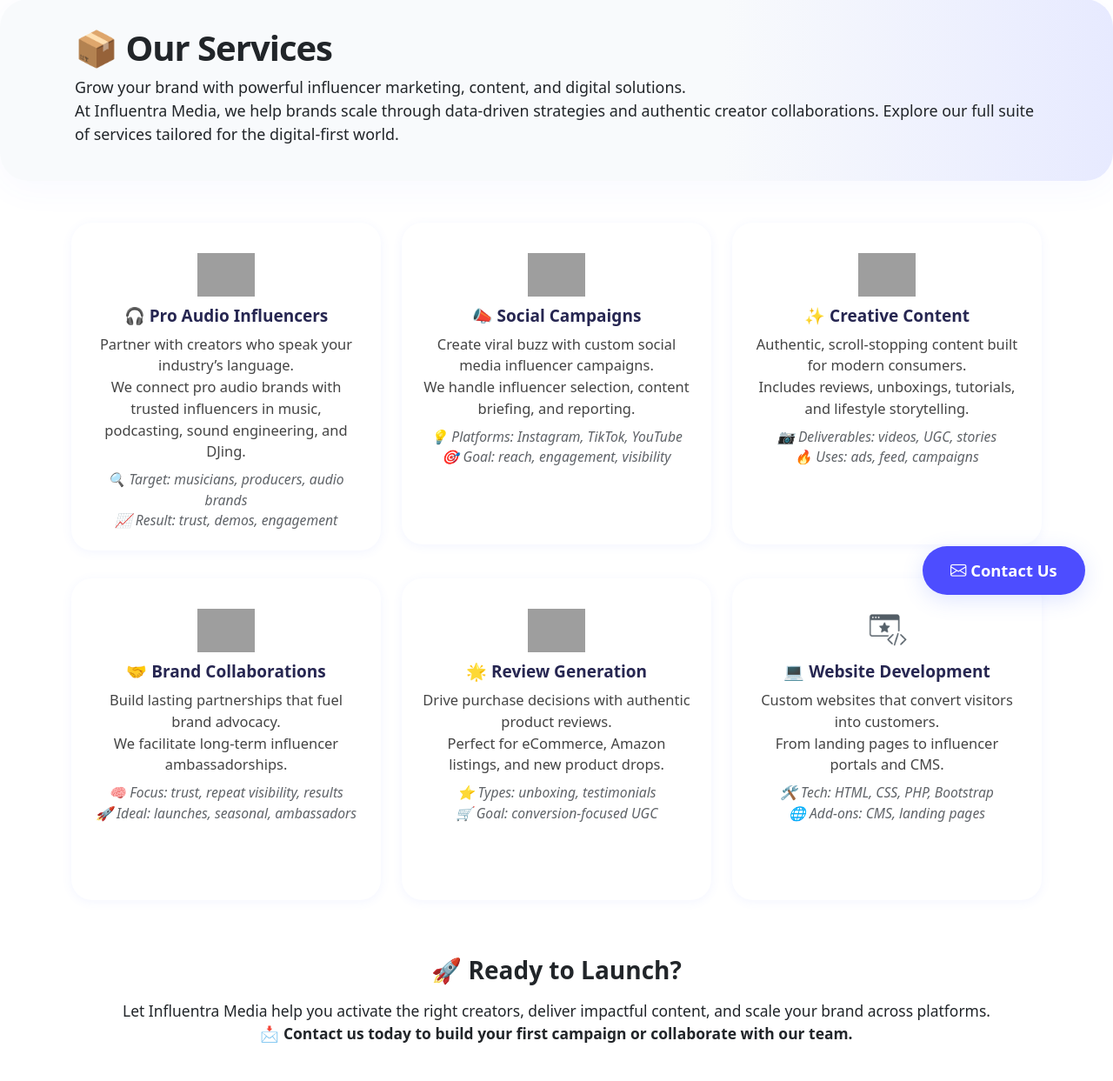
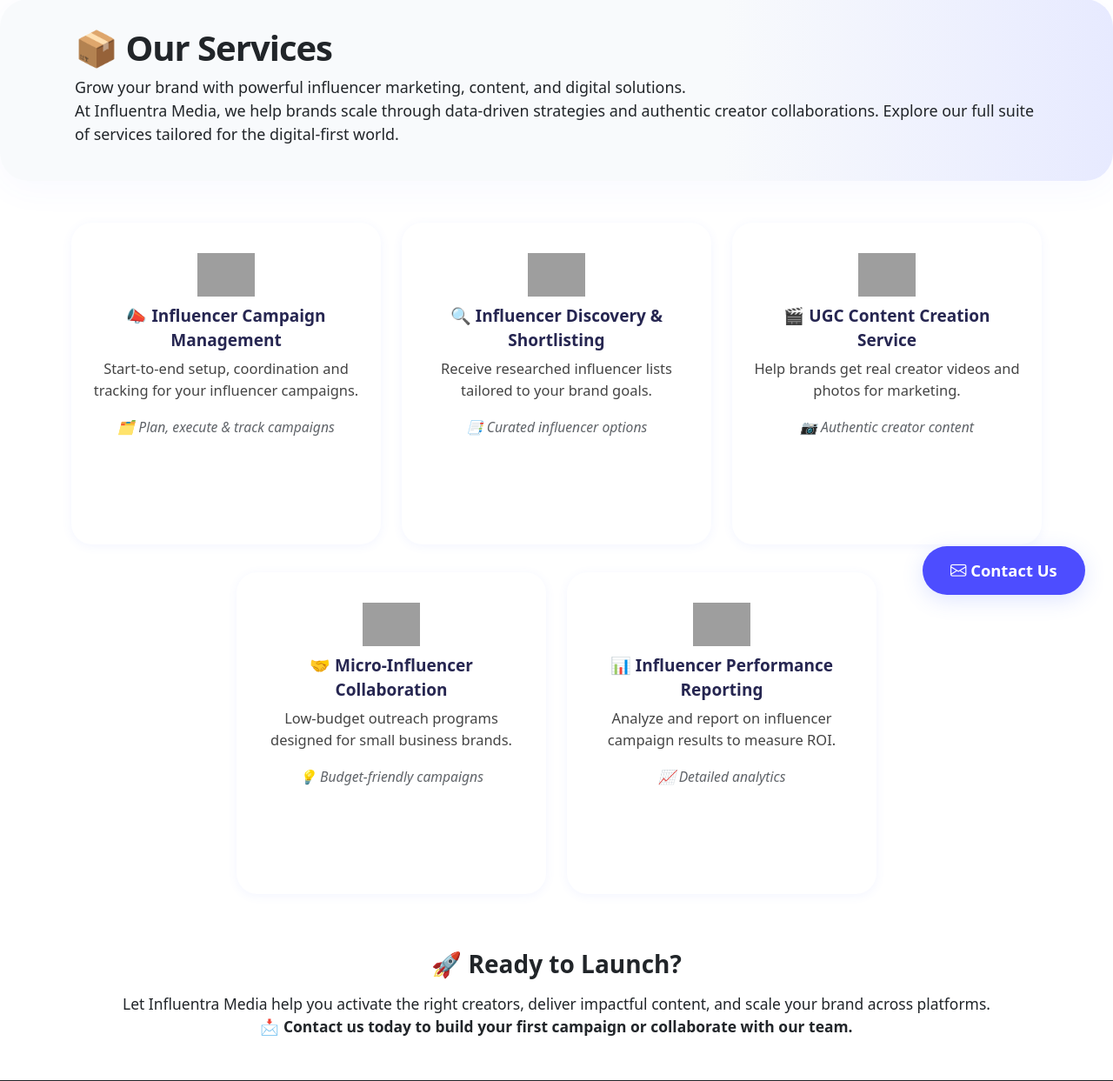
Before and after one commit to sukanta481/influentra-media, a PHP site: page /services.php in a window 1280 px wide. Shown: the part 84-1327 px from the top of the page at 87% size. Run offline with PHP 8.4, Linux system fonts and the light colour scheme; grey boxes are pictures that could not be loaded.

Commit message:
Update service offerings

```diff
--- a/social-campaigns.php
+++ b/influencer-discovery.php
@@ -1,8 +1,8 @@
 <?php include 'includes/header.php'; ?>
 <div class="container py-5 simple-page">
   <img src="img/service-placeholder.jpg" class="img-fluid mb-4 service-cover" alt="Service Cover">
-  <h1 class="text-center">Social Campaigns</h1>
-  <p class="lead text-center">Details about our Social Campaigns service will be placed here.</p>
+  <h1 class="text-center">Influencer Discovery & Shortlisting</h1>
+  <p class="lead text-center">Send researched influencer lists tailored to your brand and goals.</p>
 </div>
 
 <?php include 'includes/contact-modal.php'; ?>
--- a/website-development.php
+++ b/influencer-performance-reporting.php
@@ -1,8 +1,8 @@
 <?php include 'includes/header.php'; ?>
 <div class="container py-5 simple-page">
   <img src="img/service-placeholder.jpg" class="img-fluid mb-4 service-cover" alt="Service Cover">
-  <h1 class="text-center">Website Development</h1>
-  <p class="lead text-center">Details about our Website Development service will be placed here.</p>
+  <h1 class="text-center">Influencer Performance Reporting</h1>
+  <p class="lead text-center">Analyze and report on influencer campaign results to measure ROI.</p>
 </div>
 
 <?php include 'includes/contact-modal.php'; ?>
--- a/brand-collaborations.php
+++ b/micro-influencer-collaboration.php
@@ -1,8 +1,8 @@
 <?php include 'includes/header.php'; ?>
 <div class="container py-5 simple-page">
   <img src="img/service-placeholder.jpg" class="img-fluid mb-4 service-cover" alt="Service Cover">
-  <h1 class="text-center">Brand Collaborations</h1>
-  <p class="lead text-center">Details about our Brand Collaborations service will be placed here.</p>
+  <h1 class="text-center">Micro-Influencer Collaboration</h1>
+  <p class="lead text-center">Low-budget outreach programs that connect small brands with engaged micro-influencers.</p>
 </div>
 
 <?php include 'includes/contact-modal.php'; ?>
--- a/services.php
+++ b/services.php
@@ -74,87 +74,68 @@
 <section class="services-section">
   <div class="container">
     <div class="row justify-content-center">
-      <!-- Service: Pro Audio Influencers -->
+      <!-- Service: Influencer Campaign Management -->
       <div class="col-md-6 col-lg-4 d-flex">
-        <a href="pro-audio-influencers.php" class="text-decoration-none text-dark w-100">
+        <a href="influencer-campaign-management.php" class="text-decoration-none text-dark w-100">
         <div class="service-card w-100">
-          <img src="img/service1.png" alt="Pro Audio Influencers" class="service-icon mb-2">
-          <div class="service-title">🎧 Pro Audio Influencers</div>
+          <img src="img/service1.png" alt="Influencer Campaign Management" class="service-icon mb-2">
+          <div class="service-title">📣 Influencer Campaign Management</div>
           <div class="service-desc">
-            Partner with creators who speak your industry’s language.<br>
-            We connect pro audio brands with trusted influencers in music, podcasting, sound engineering, and DJing.
+            Start-to-end setup, coordination and tracking for your influencer campaigns.
           </div>
-          <div class="service-meta">🔍 Target: musicians, producers, audio brands<br>📈 Result: trust, demos, engagement</div>
+          <div class="service-meta">🗂 Plan, execute & track campaigns</div>
         </div>
         </a>
       </div>
-      <!-- Service: Social Campaigns -->
+      <!-- Service: Influencer Discovery -->
       <div class="col-md-6 col-lg-4 d-flex">
-        <a href="social-campaigns.php" class="text-decoration-none text-dark w-100">
+        <a href="influencer-discovery.php" class="text-decoration-none text-dark w-100">
         <div class="service-card w-100">
-          <img src="img/service2.png" alt="Social Campaigns" class="service-icon mb-2">
-          <div class="service-title">📣 Social Campaigns</div>
+          <img src="img/service2.png" alt="Influencer Discovery" class="service-icon mb-2">
+          <div class="service-title">🔍 Influencer Discovery & Shortlisting</div>
           <div class="service-desc">
-            Create viral buzz with custom social media influencer campaigns.<br>
-            We handle influencer selection, content briefing, and reporting.
+            Receive researched influencer lists tailored to your brand goals.
           </div>
-          <div class="service-meta">💡 Platforms: Instagram, TikTok, YouTube<br>🎯 Goal: reach, engagement, visibility</div>
+          <div class="service-meta">📑 Curated influencer options</div>
         </div>
         </a>
       </div>
-      <!-- Service: Creative Content -->
+      <!-- Service: UGC Content Creation -->
       <div class="col-md-6 col-lg-4 d-flex">
-        <a href="creative-content.php" class="text-decoration-none text-dark w-100">
+        <a href="ugc-content-creation.php" class="text-decoration-none text-dark w-100">
         <div class="service-card w-100">
-          <img src="img/service3.png" alt="Creative Content" class="service-icon mb-2">
-          <div class="service-title">✨ Creative Content</div>
+          <img src="img/service3.png" alt="UGC Content Creation" class="service-icon mb-2">
+          <div class="service-title">🎬 UGC Content Creation Service</div>
           <div class="service-desc">
-            Authentic, scroll-stopping content built for modern consumers.<br>
-            Includes reviews, unboxings, tutorials, and lifestyle storytelling.
+            Help brands get real creator videos and photos for marketing.
           </div>
-          <div class="service-meta">📷 Deliverables: videos, UGC, stories<br>🔥 Uses: ads, feed, campaigns</div>
+          <div class="service-meta">📷 Authentic creator content</div>
         </div>
         </a>
       </div>
-      <!-- Service: Brand Collabs -->
+      <!-- Service: Micro-Influencer Collaboration -->
       <div class="col-md-6 col-lg-4 d-flex">
-        <a href="brand-collaborations.php" class="text-decoration-none text-dark w-100">
+        <a href="micro-influencer-collaboration.php" class="text-decoration-none text-dark w-100">
         <div class="service-card w-100">
-          <img src="img/service4.png" alt="Brand Collabs" class="service-icon mb-2">
-          <div class="service-title">🤝 Brand Collaborations</div>
+          <img src="img/service4.png" alt="Micro-Influencer Collaboration" class="service-icon mb-2">
+          <div class="service-title">🤝 Micro-Influencer Collaboration</div>
           <div class="service-desc">
-            Build lasting partnerships that fuel brand advocacy.<br>
-            We facilitate long-term influencer ambassadorships.
+            Low-budget outreach programs designed for small business brands.
           </div>
-          <div class="service-meta">🧠 Focus: trust, repeat visibility, results<br>🚀 Ideal: launches, seasonal, ambassadors</div>
+          <div class="service-meta">💡 Budget-friendly campaigns</div>
         </div>
         </a>
       </div>
-      <!-- Service: Review Generation -->
+      <!-- Service: Influencer Performance Reporting -->
       <div class="col-md-6 col-lg-4 d-flex">
-        <a href="review-generation.php" class="text-decoration-none text-dark w-100">
+        <a href="influencer-performance-reporting.php" class="text-decoration-none text-dark w-100">
         <div class="service-card w-100">
-          <img src="img/service5.png" alt="Review Generation" class="service-icon mb-2">
-          <div class="service-title">🌟 Review Generation</div>
+          <img src="img/service5.png" alt="Influencer Performance Reporting" class="service-icon mb-2">
+          <div class="service-title">📊 Influencer Performance Reporting</div>
           <div class="service-desc">
-            Drive purchase decisions with authentic product reviews.<br>
-            Perfect for eCommerce, Amazon listings, and new product drops.
+            Analyze and report on influencer campaign results to measure ROI.
           </div>
-          <div class="service-meta">⭐ Types: unboxing, testimonials<br>🛒 Goal: conversion-focused UGC</div>
-        </div>
-        </a>
-      </div>
-      <!-- Service: Website Development -->
-      <div class="col-md-6 col-lg-4 d-flex">
-        <a href="website-development.php" class="text-decoration-none text-dark w-100">
-        <div class="service-card w-100">
-          <img src="img/service6.png" alt="Website Development" class="service-icon mb-2">
-          <div class="service-title">💻 Website Development</div>
-          <div class="service-desc">
-            Custom websites that convert visitors into customers.<br>
-            From landing pages to influencer portals and CMS.
-          </div>
-          <div class="service-meta">🛠️ Tech: HTML, CSS, PHP, Bootstrap<br>🌐 Add-ons: CMS, landing pages</div>
+          <div class="service-meta">📈 Detailed analytics</div>
         </div>
         </a>
       </div>
--- a/review-generation.php
+++ b/ugc-content-creation.php
@@ -1,8 +1,8 @@
 <?php include 'includes/header.php'; ?>
 <div class="container py-5 simple-page">
   <img src="img/service-placeholder.jpg" class="img-fluid mb-4 service-cover" alt="Service Cover">
-  <h1 class="text-center">Review Generation</h1>
-  <p class="lead text-center">Details about our Review Generation service will be placed here.</p>
+  <h1 class="text-center">UGC Content Creation Service</h1>
+  <p class="lead text-center">We help brands obtain genuine creator videos and photos for campaigns and ads.</p>
 </div>
 
 <?php include 'includes/contact-modal.php'; ?>
```
Also changed, not shown: creative-content.php (deleted, +0 -10 lines), includes/services-section.php (+16 -25 lines), influencer-campaign-management.php (added, +14 -0 lines), pro-audio-influencers.php (deleted, +0 -17 lines).
